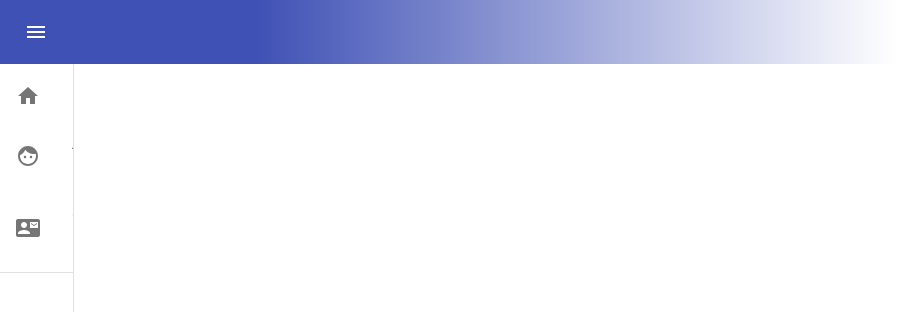
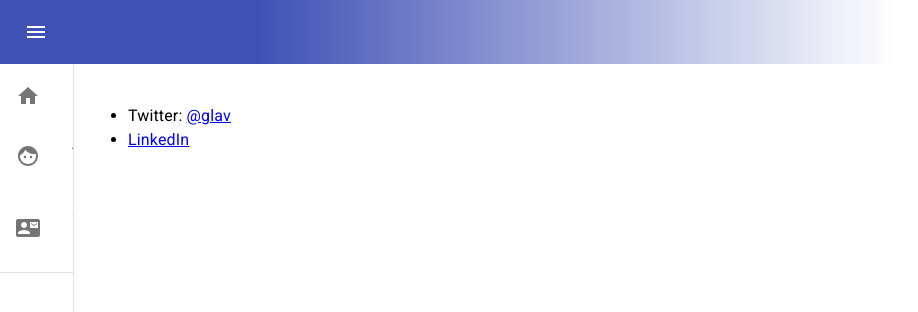
Before and after one commit to glav/PersonalSite, a React (Create React App) app in the folder glavsite/: page /contact in a window 1280 px wide. Shown: the top 312 px of the page, without its empty margins (0-918 px from the left). Built offline with nearby package versions, Linux system fonts and the light colour scheme.

Commit message:
Added more stuff

```diff
--- /dev/null
+++ b/glavsite/src/components/Content/contact.js
@@ -0,0 +1,20 @@
+import React from 'react';
+import Typography from '@material-ui/core/Typography';
+import '../app/App.css';
+
+export default function Contact() {
+
+    return (
+            <Typography>
+                <ul>
+                    <li>
+                        Twitter: <a href="https://twitter.com/glav" target='#'>@glav</a>
+                    </li>
+                    <li>
+                        <a href="https://www.linkedin.com/in/paul-glavich-2a613b1/" target='#'>LinkedIn</a>
+                    </li>
+                </ul>
+
+            </Typography>
+		);
+};
--- a/glavsite/src/components/app/App.js
+++ b/glavsite/src/components/app/App.js
@@ -1,6 +1,7 @@
 import React from 'react';
 import Nav from '../nav/nav';
 import Blog from '../Content/blog';
+import Contact from '../Content/contact';
 import { makeStyles } from '@material-ui/core/styles';
 import Homepage from '../Content/homepage/homepage';
 
@@ -28,7 +29,7 @@ function App() {
                     <Route path="/blog" element={<Blog />}>
 
                     </Route>
-                    <Route path="/contact">
+                    <Route path="/contact" element={<Contact />}>
 
                     </Route>
                     <Route path="/" element={<Homepage />}>
```
